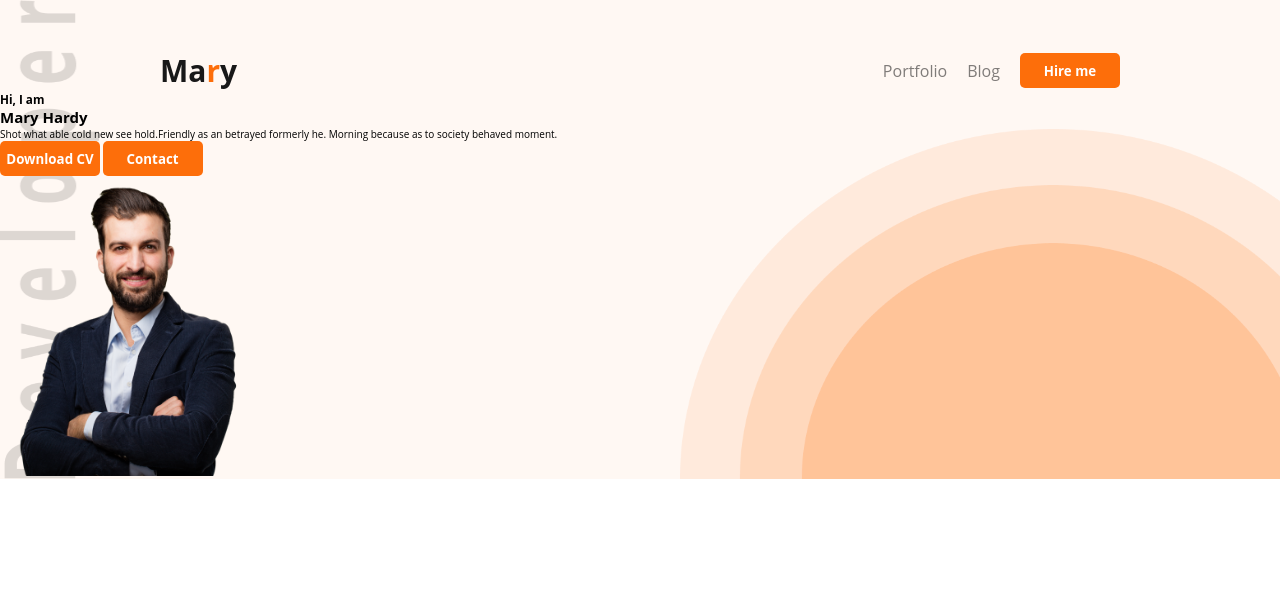
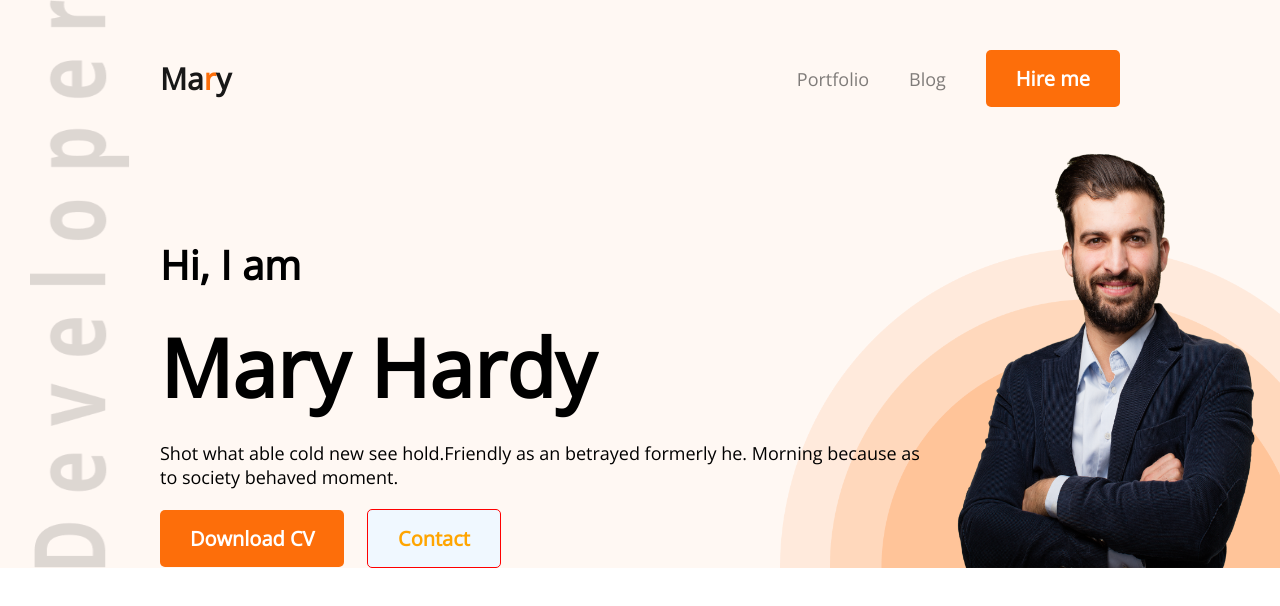
Before and after one commit to MasumSarkerTanoy/developer-portfolio, a plain HTML site: page index.html in a window 1280 px wide. Drawn offline with nearby package versions, Linux system fonts and the light colour scheme.

Commit message:
banner completed

```diff
--- a/index.html
+++ b/index.html
@@ -4,9 +4,9 @@
     <meta charset="UTF-8">
     <meta name="viewport" content="width=device-width, initial-scale=1.0">
     <title>Developer portfolio</title>
-    <!-- <link rel="preconnect" href="https://fonts.googleapis.com">
+    <link rel="preconnect" href="https://fonts.googleapis.com">
     <link rel="preconnect" href="https://fonts.gstatic.com" crossorigin>
-    <link href="https://fonts.googleapis.com/css2?family=Open+Sans&display=swap" rel="stylesheet"> -->
+    <link href="https://fonts.googleapis.com/css2?family=Open+Sans&display=swap" rel="stylesheet">
     <link rel="stylesheet" href="./styles/portfolio.css">
 </head>
 <body>
@@ -20,19 +20,18 @@
                 <li><button class="button">Hire me</button></li>
             </ul>
         </nav>
-        <section>
-           <div id="greeting">
-            <h3>Hi, I am</h3>
-            <h1>Mary Hardy</h1>
-            <p>
+        <section id="banner">
+           <div class="banner-content">
+            <h3 id="greeting">Hi, I am</h3>
+            <h1 id="title">Mary Hardy</h1>
+            <p id="description">
                 Shot what able cold new see hold.Friendly as an betrayed formerly he. Morning because as to society behaved moment.
             </p>
             <button class="button">Download CV</button>
-            <button class="button">Contact</button>
+            <button class="button" id="sec-button">Contact</button>
            </div>
-            <div>
-                <img src="images/hardy.png" alt="Hardy mama" height="300px" width="240px">
-            </div>
+
+            <img src="images/hardy.png" alt="Hardy mama" class="image">
         </section>
     </header>
     <main>
--- a/styles/portfolio.css
+++ b/styles/portfolio.css
@@ -13,12 +13,15 @@ html{
     list-style-type: none;
     font-size: 1.6rem;
 }
+p{
+    font-size: 1.8rem;
+}
 .button{
     background-color:#FD6E0A;
     border: none;
     border-radius: 0.5rem;
-    width: 10rem;
-    height: 3.5rem;
+    padding: 1.5rem 3rem;
+    font-size: 2rem;
     color: white;
     font-weight:700;
 }
@@ -29,8 +32,8 @@ header{
     width: 100%;
     background-image: url("../images/developer.png"), url("../images/header_bg.png");
     background-repeat: no-repeat;
-    background-size: 10rem 100%, 60rem 35rem;
-    background-position: top left, bottom right;
+    background-size: 10rem 100%, 50rem 32rem;
+    background-position: 3rem 0rem, bottom right;
     padding-top: 5rem;
 }
 /* Navigation bar */
@@ -54,8 +57,40 @@ nav h1 span{
 nav ul{
     display: flex;
     align-items: center;
-    gap: 2rem;
+    gap: 4rem;
 }
 nav ul li{
     color:rgba(0,0,0,.5);
+    font-size: 1.8rem;
 }
+/* header banner section */
+#banner{
+    /* margin-left: 15%; unexpected behavior*/
+    padding: 3rem 2rem 0rem 12.5%;
+    display: flex;
+    justify-content: space-between;
+}
+.banner-content{
+    padding-top: 10rem;
+}
+/* Header section image */
+.image{
+    width: 30%;
+}
+/* banner content */
+#greeting{
+    font-size: 4rem;
+}
+#title{
+    font-size: 8rem;
+    margin: 2rem 0rem;
+}
+#description{
+    margin-bottom: 2rem;
+}
+#sec-button{
+    background-color: aliceblue;
+    color: orange;
+    border: 1px solid red;
+    margin-left: 2rem;
+}
```
